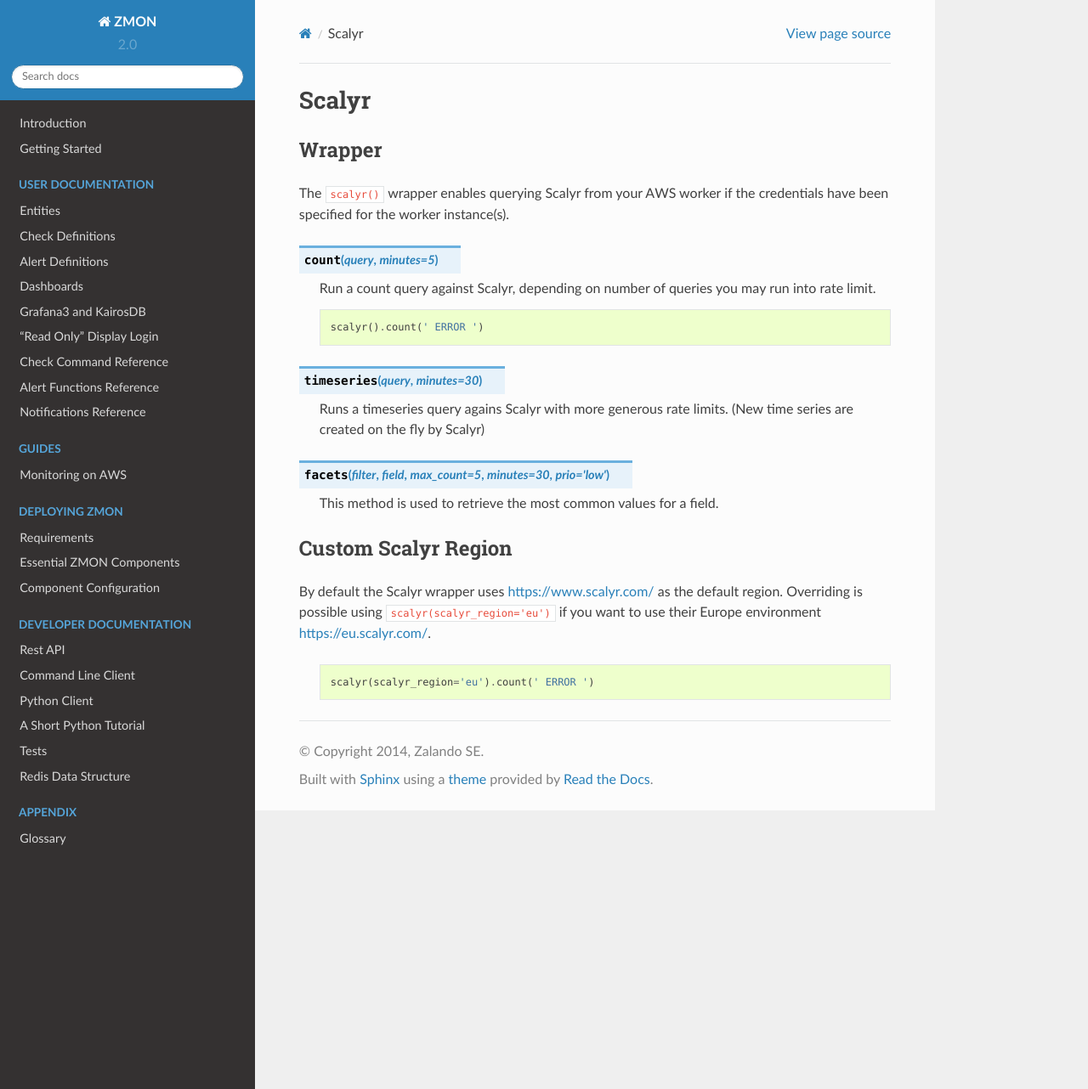
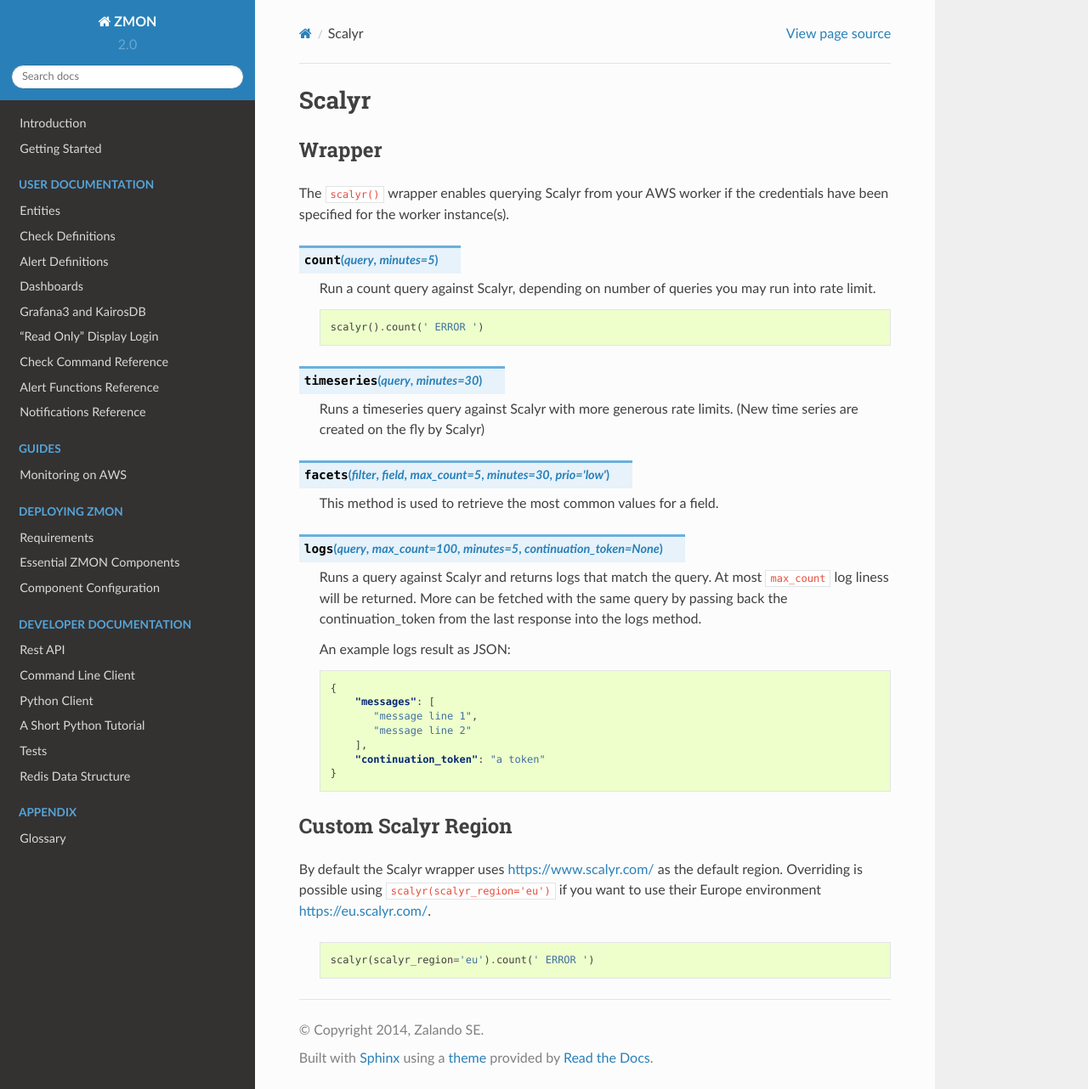
Before and after one commit to zalando-zmon/zmon-docs, a Sphinx documentation site: the page built from docs/user/check-ref/scalyr_wrapper.rst, in a window 1280 px wide and 1282 px high. Shown: the whole window at 85% size. Built offline with Sphinx 7.4.7 and the Read the Docs theme 2.0.0, drawn with Linux system fonts in a browser that asks for light colours.

Commit message:
Document scalyr message fetching (#101)
* Document scalyr message fetching

* Change name of the new plugin function to 'logs'

```diff
--- a/docs/user/check-ref/scalyr_wrapper.rst
+++ b/docs/user/check-ref/scalyr_wrapper.rst
@@ -19,12 +19,32 @@
 
 .. py:method:: timeseries(query, minutes=30)
 
-    Runs a timeseries query agains Scalyr with more generous rate limits. (New time series are created on the fly by Scalyr)
+    Runs a timeseries query against Scalyr with more generous rate limits. (New time series are created on the fly by Scalyr)
 
 
 .. py:method:: facets(filter, field, max_count=5, minutes=30, prio='low')
 
     This method is used to retrieve the most common values for a field.
+
+
+.. py:method:: logs(query, max_count=100, minutes=5, continuation_token=None)
+
+    Runs a query against Scalyr and returns logs that match the query. At most ``max_count`` log liness will be returned.
+    More can be fetched with the same query by passing back the continuation_token from the last response into the
+    logs method.
+
+    An example logs result as JSON:
+
+    .. code-block:: json
+
+        {
+            "messages": [
+               "message line 1",
+               "message line 2"
+            ],
+            "continuation_token": "a token"
+        }
+
 
 Custom Scalyr Region
 ^^^^^^^^^^^^^^^^^^^^
```
